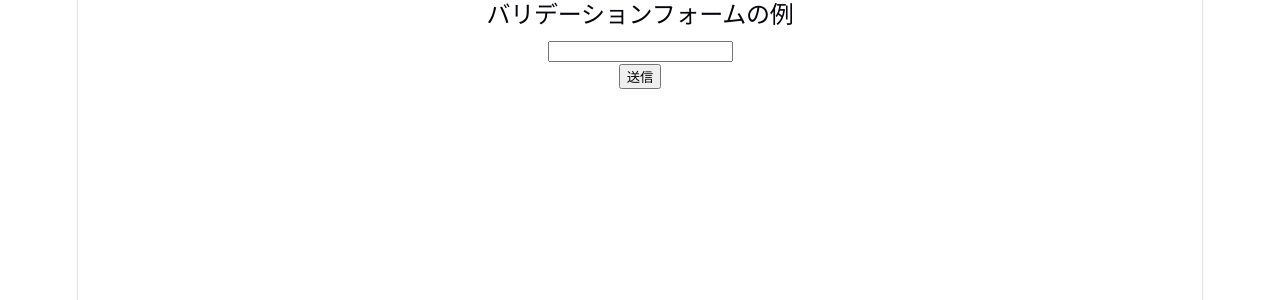
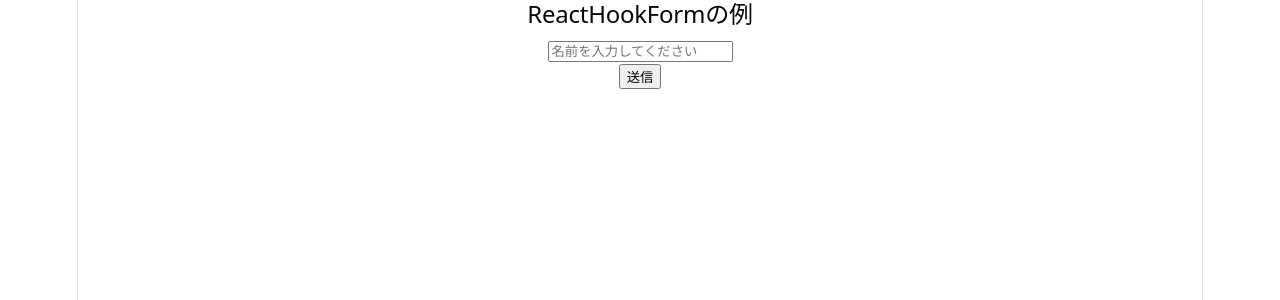
Before and after one commit to navyfish216/sandbox-react, a React (Vite) app in the folder study-react-app/: page / in a window 1280 px wide. Shown: the top 300 px of the page. Built offline with nearby package versions, Linux system fonts and the light colour scheme.

Commit message:
React修行⑧：ReactHookForm活用

```diff
--- a/study-react-app/package.json
+++ b/study-react-app/package.json
@@ -12,6 +12,7 @@
   "dependencies": {
     "react": "^19.2.6",
     "react-dom": "^19.2.6",
+    "react-hook-form": "^7.76.0",
     "react-router-dom": "^7.15.1"
   },
   "devDependencies": {
--- a/study-react-app/src/App.jsx
+++ b/study-react-app/src/App.jsx
@@ -29,14 +29,17 @@ import UseParamsMulti from "./pages/RouterSample/UseParamsMulti";
 import DashboardView from "./pages/RouterSample/DashboardView";
 // 8章：フォームと入力値の管理
 import ValidationForm from "./components/ValidationSample/ValidationForm";
+import ReactHookFormSample from "./components/ValidationSample/ReactHookFormSample";
 import './App.css';
 
 function App() {
   return (
     <>
+      <ReactHookFormSample />
+
+      {/*
       <ValidationForm />
 
-      {/*
       <RouterView />
       <DashboardView />
       <UseParamsMulti />
--- /dev/null
+++ b/study-react-app/src/components/ValidationSample/ReactHookFormSample.jsx
@@ -0,0 +1,36 @@
+import {useForm} from "react-hook-form";
+
+function ReactHookFormSample () {
+  // useFormから必要な関数を取得
+  const {
+    register, // 入力欄を登録
+    handleSubmit, // 送信時の処理をまとめる
+    formState: {errors} // エラー情報
+  } = useForm();
+
+  const mySubmit = (data) => {
+    alert(`送信された内容：${data.name}`);
+  }
+
+  return (
+    <div>
+      <h2>ReactHookFormの例</h2>
+      <form onSubmit={handleSubmit(mySubmit)}>
+        <input
+          {...register("name", {
+            required: "※名前は必須です",
+            minLength: {value: 2, message: "※2文字以上で入力してください"},
+            pattern: {
+              value: /^[^0-9]*$/, // 数字を含まない
+              message: "※数字は使用できません"
+            },
+          })}
+          placeholder="名前を入力してください"
+        />
+        <p style={{color: "red"}}>{errors.name?.message}</p>
+        <button type="submit">送信</button>
+      </form>
+    </div>
+  );
+}
+export default ReactHookFormSample;
```
Also changed, not shown: 1 other file (tests, documents, lock files or other folders).
